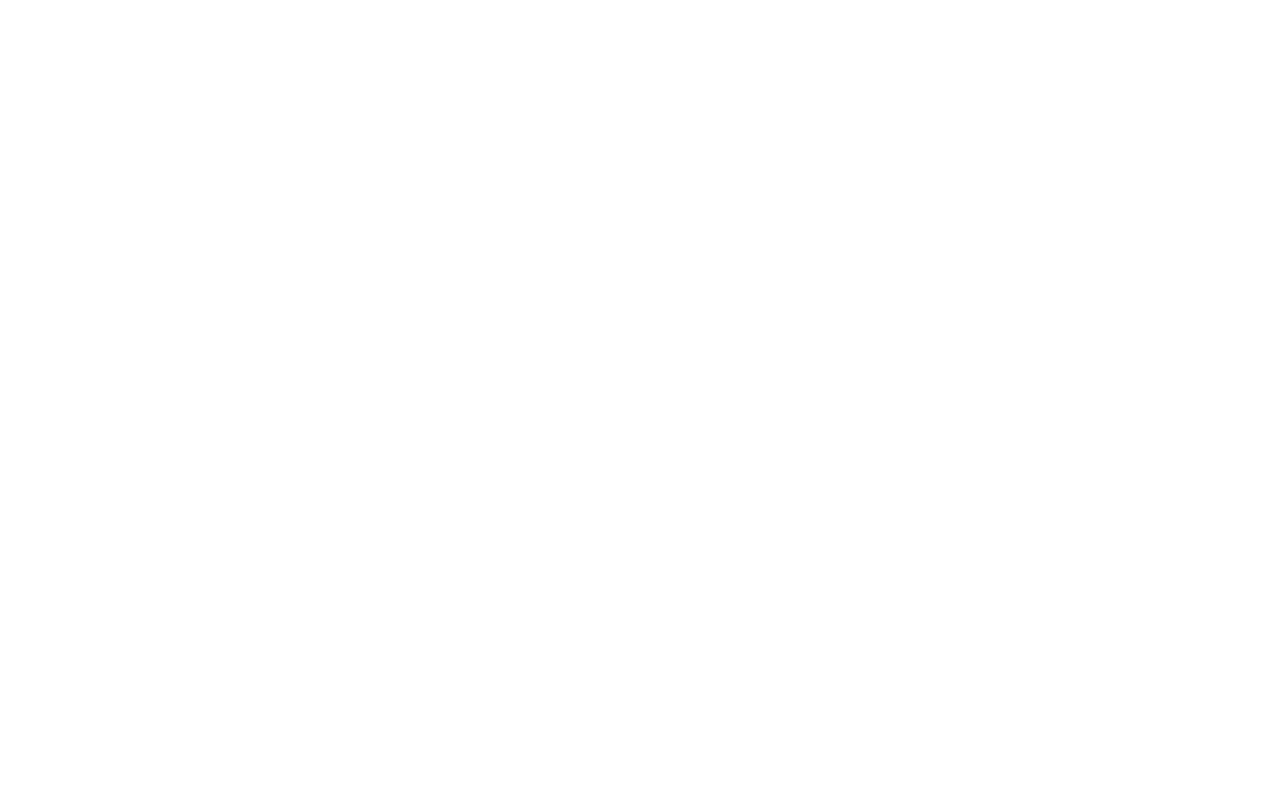
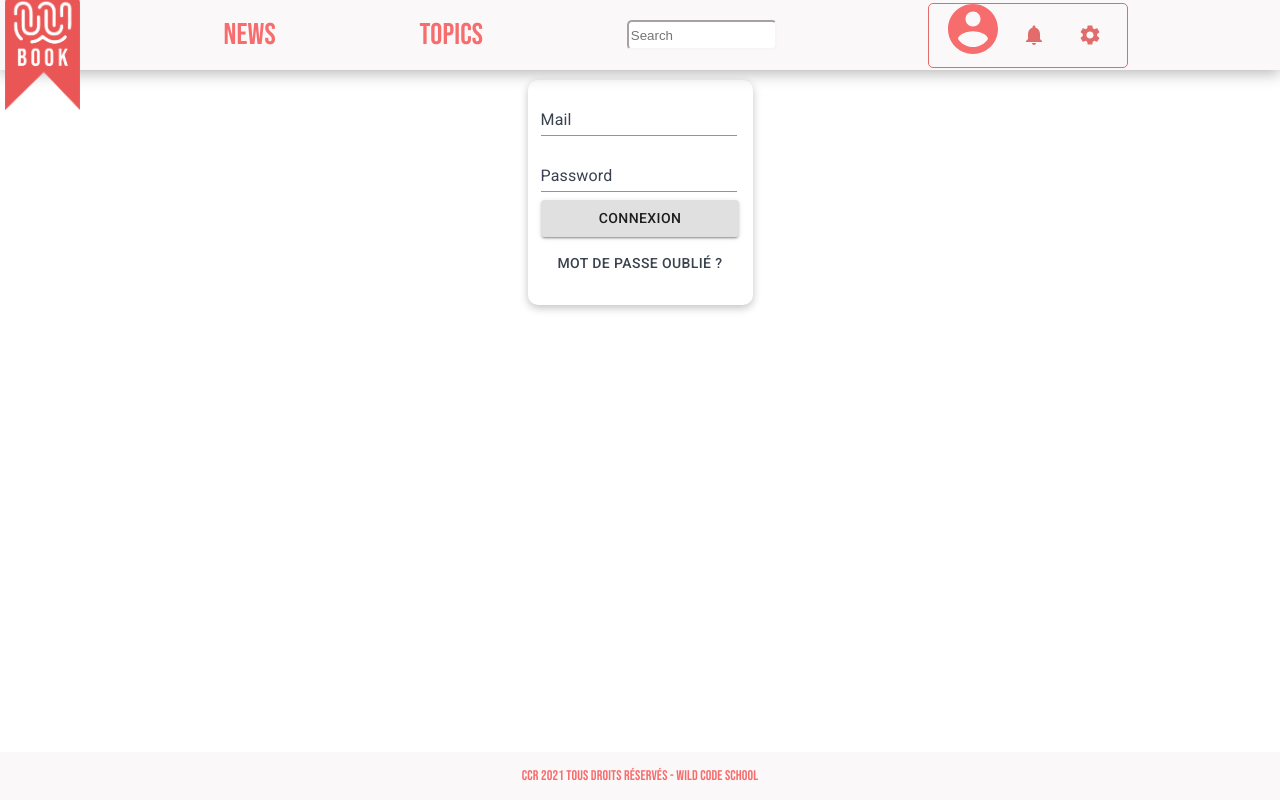
Before and after one commit to yoann-labbe/bdx-wildbook, a React (Create React App) app in the folder wildbook/: page /Load in a window 1280 px wide. Built offline with nearby package versions, Linux system fonts and the light colour scheme.

Commit message:
modification

```diff
--- a/wildbook/src/App.js
+++ b/wildbook/src/App.js
@@ -57,6 +57,33 @@ function App() {
               </Main>
             )}
           />
+      <Route
+            exact
+            path="/Load"
+            render={() => (
+              <Main>
+                <Load />
+              </Main>
+            )}
+          />
+   <Route
+            exact
+            path="/Account"
+            render={() => (
+              <Main>
+                <CreateAccount />
+              </Main>
+            )}
+          />
+   <Route
+            exact
+            path="/Newpage"
+            render={() => (
+              <Main>
+                <Newpage />
+              </Main>
+            )}
+          />
         </Switch>
       </Router>
     </ThemeProvider>
--- a/wildbook/src/layouts/Main/Main.jsx
+++ b/wildbook/src/layouts/Main/Main.jsx
@@ -8,10 +8,10 @@ function Main(props) {
 
   return (
     <div>
-      {/*<Header />*/}
+      <Header />
       {children}
-      {/*<UpButton showBelow={250} />*/}
-      {/*<Footer />*/}
+      <UpButton showBelow={250} />
+      <Footer />
     </div>
   );
 }
--- a/wildbook/src/view/Login/Load.jsx
+++ b/wildbook/src/view/Login/Load.jsx
@@ -3,6 +3,7 @@ import { makeStyles } from "@material-ui/core/styles";
 import TextField from "@material-ui/core/TextField";
 import Button from "@material-ui/core/Button";
 import Box from "@material-ui/core/Box";
+import { Tooltip } from "@material-ui/core";
 
 const useStyles = makeStyles((theme) => ({
   root: {
@@ -13,24 +14,57 @@ const useStyles = makeStyles((theme) => ({
       flexDirection: "column",
     },
   },
+  cadre: {
+    border: "2px primary solid",
+    display: "flex",
+    justifyContent: "center",
+    height: "225px",
+    width: "225px",
+    margin: "auto",
+    marginTop: "10px",
+    boxShadow: "rgba(0, 0, 0, 0.24) 0px 3px 8px",
+    borderRadius: "10px",
+  },
 }));
 
 export default function BasicTextFields() {
   const classes = useStyles();
 
+  const [email, setEmail] = React.useState("");
+  const [password, setPassword] = React.useState("");
+
+  const display = (e) => {
+    e.preventDefault();
+    console.log(email, password);
+  };
+
+  const handleClick = () => {
+    console.log(email, password);
+  };
+
   return (
     <Box className={classes.cadre}>
       <form className={classes.root} noValidate autoComplete="off">
-        <TextField id="standard-basic" label="Mail" />
+        <TextField
+          id="standard-basic"
+          label="Mail"
+          value={email}
+          onChange={(e) => setEmail(e.target.value)}
+        />
         <TextField
           id="standard-password-input"
           label="Password"
           type="password"
           autoComplete="current-password"
+          value={password}
+          onChange={(e) => setPassword(e.target.value)}
         />
-        <Button id="click" variant="contained">
+        <Button id="click" variant="contained" onClick={handleClick}>
           Connexion
         </Button>
+        <Tooltip>
+          <Button>Mot de passe oublié ?</Button>
+        </Tooltip>
       </form>
     </Box>
   );
--- a/wildbook/src/view/Theme/components/Couverture.jsx
+++ b/wildbook/src/view/Theme/components/Couverture.jsx
@@ -30,7 +30,10 @@ const useStyles = makeStyles(() => ({
     display: "flex",
     justifyContent: "flex-end",
   },
-  edit: {},
+  edit: {
+    border: "none",
+    background: "none",
+  },
 }));
 function Couverture(props) {
   const classes = useStyles();
```
